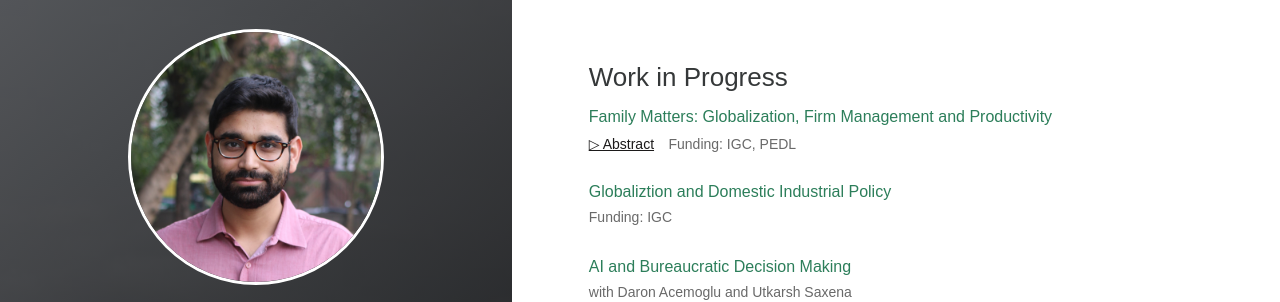
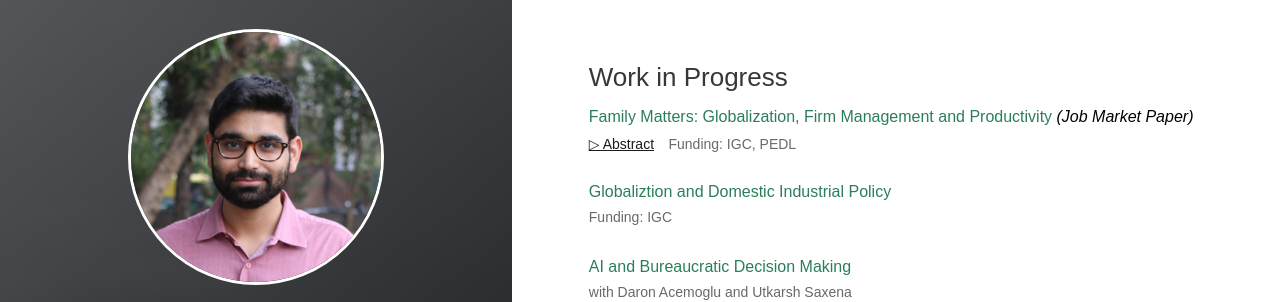
Before and after one commit to ananyakotia/ananyakotia.github.io, a Jekyll site: the page built from pages/research.markdown, in a window 1280 px wide and 1084 px high. Shown: the part 174-476 px from the top of the window. Built offline with Jekyll 4.4.1, drawn with Linux system fonts in a browser that asks for light colours; nearby versions of some CDN libraries; some web fonts are replaced; a style sheet for code colours, icons or effects is not loaded.

Commit message:
Update research.markdown

```diff
--- a/pages/research.markdown
+++ b/pages/research.markdown
@@ -32,8 +32,12 @@ permalink: /research/
 
 ### Work in Progress
 
-<!-- <a href= "" style="color:#2c7e5a;font-weight: 500;">Family Matters: How Globalization Reshapes Firm Management and Productivity  </a>-->
-<span style="color:#2c7e5a;font-weight: 500;">Family Matters: Globalization, Firm Management and Productivity</span>
+<!-- <a href= "" style="color:#2c7e5a;font-weight: 500;">Family Matters: How Globalization Reshapes Firm Management and Productivity  </a>
+<span style="color:#2c7e5a;font-weight: 500;">Family Matters: Globalization, Firm Management and Productivity</span>-->
+<span style="color:#2c7e5a;font-weight: 500;">
+  Family Matters: Globalization, Firm Management and Productivity
+  <em style="color:#000;">(Job Market Paper)</em>
+</span>
 <ul class="no-bullets">
 	<li style="margin-top: -20px;"><span class="abstract-toggle" data-abstract-id="FamilyFirms_abstract">▷ Abstract</span>
     <a class="author-funding" style="font-size: 14px;"> Funding: IGC, PEDL </a>
```
